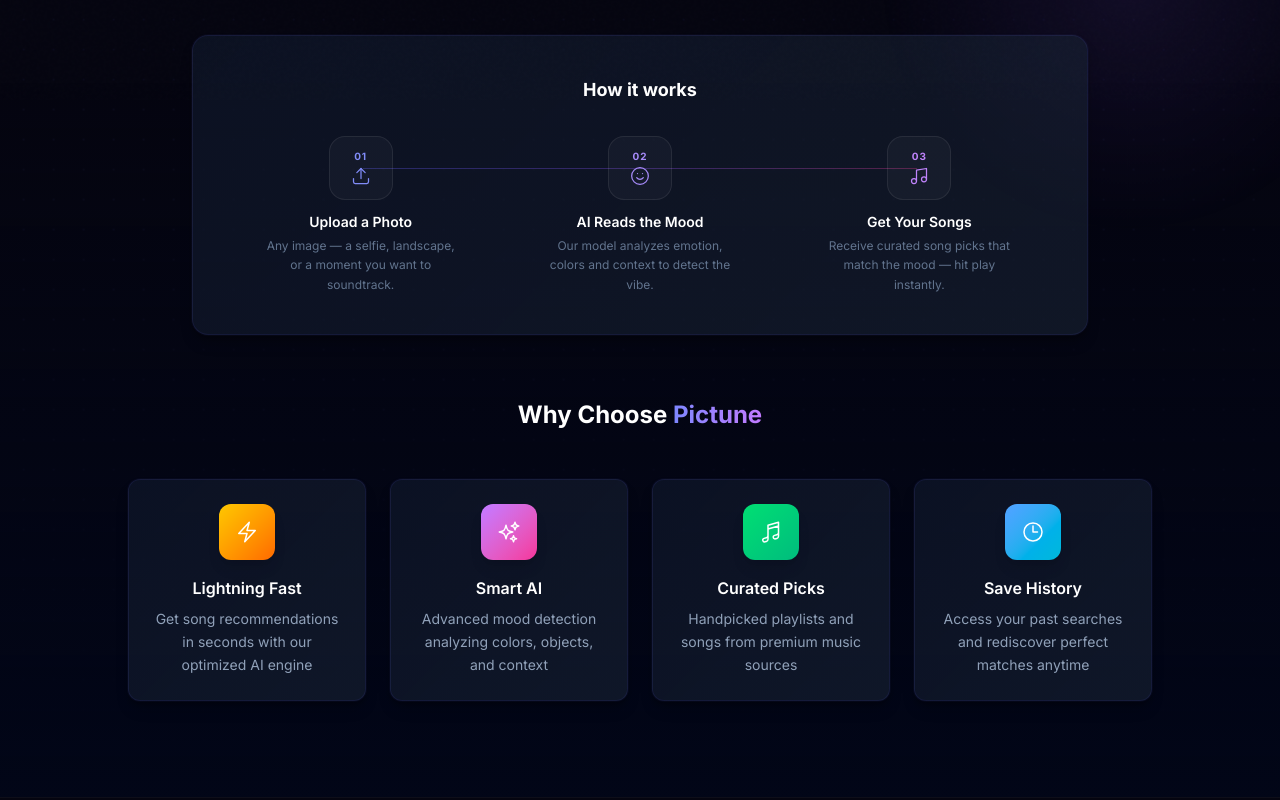
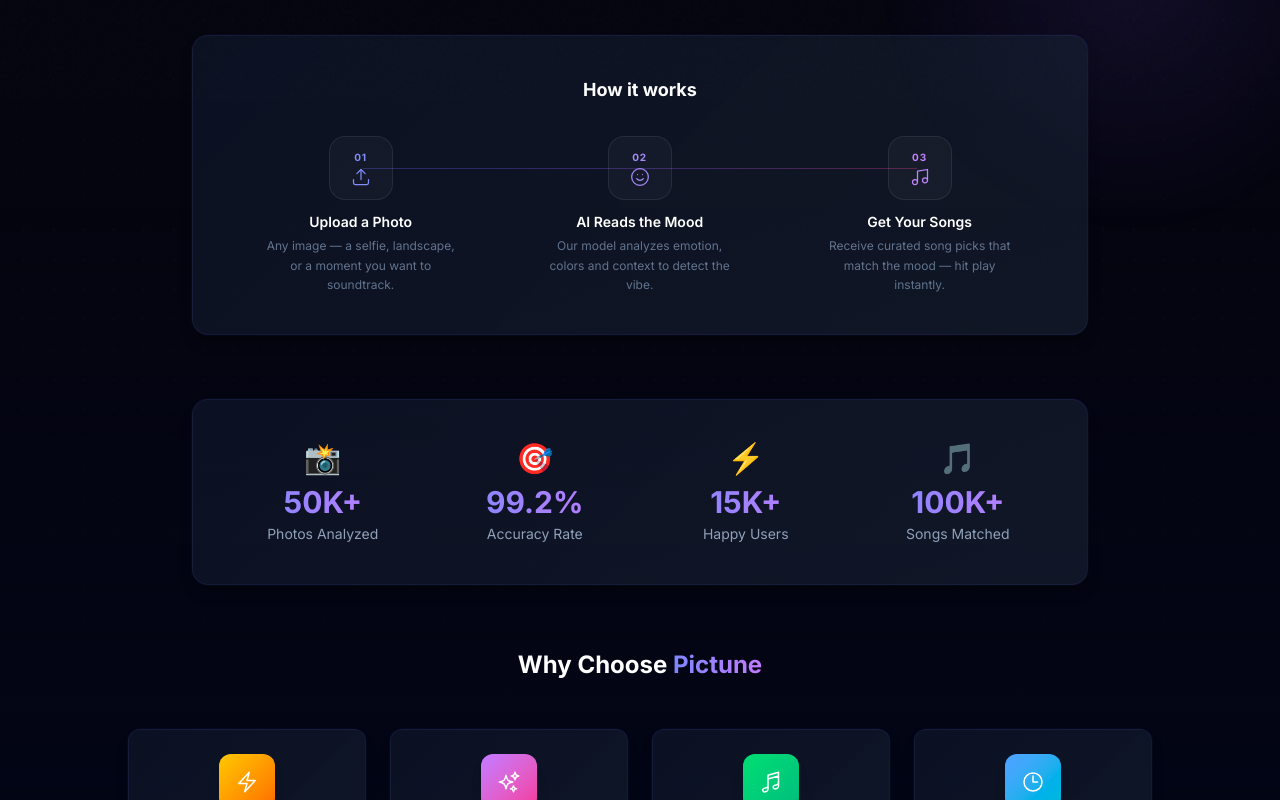
Before and after one commit to Shriii19/pictune_frontend, a React (Vite) app: page / in a window 1280 px wide. Shown: the part 700-1500 px from the top of the page. Built offline with nearby package versions, Linux system fonts and the light colour scheme.

Commit message:
feat: add stats section and enhance micro-interactions

```diff
--- a/src/App.css
+++ b/src/App.css
@@ -151,3 +151,53 @@
     box-shadow: 0 0 20px rgba(139, 92, 246, 0.4), 0 0 30px rgba(139, 92, 246, 0.2);
   }
 }
+
+/* ── Scale Bounce Animation ──────────────────────────────── */
+@keyframes scale-bounce {
+  0% {
+    opacity: 0;
+    transform: scale(0.8);
+  }
+  60% {
+    opacity: 1;
+    transform: scale(1.05);
+  }
+  100% {
+    opacity: 1;
+    transform: scale(1);
+  }
+}
+
+.animate-scale-bounce {
+  animation: scale-bounce 0.6s cubic-bezier(0.68, -0.55, 0.265, 1.55) both;
+}
+
+/* ── Slide Up Animation ──────────────────────────────────── */
+@keyframes slide-up {
+  from {
+    opacity: 0;
+    transform: translateY(30px);
+  }
+  to {
+    opacity: 1;
+    transform: translateY(0);
+  }
+}
+
+.animate-slide-up {
+  animation: slide-up 0.6s ease-out both;
+}
+
+/* ── Fade In Animation ───────────────────────────────────── */
+@keyframes fade-in {
+  from {
+    opacity: 0;
+  }
+  to {
+    opacity: 1;
+  }
+}
+
+.animate-fade-in {
+  animation: fade-in 0.8s ease-out both;
+}
--- a/src/pages/Home.jsx
+++ b/src/pages/Home.jsx
@@ -110,15 +110,45 @@
             ].map((item, idx) => (
               <div
                 key={idx}
-                className="relative text-center animate-scale-bounce"
+                className="relative text-center animate-scale-bounce group cursor-default"
                 style={{ animationDelay: `${0.2 + idx * 0.12}s` }}
               >
-                <div className="relative z-10 mx-auto w-16 h-16 rounded-2xl bg-white/[0.03] border border-white/8 flex flex-col items-center justify-center mb-3 hover:border-indigo-500/30 hover:bg-white/[0.06] transition-all duration-300">
-                  <span className="text-[10px] font-bold uppercase tracking-widest mb-0.5" style={{ color: item.color }}>{item.step}</span>
-                  {item.icon}
+                <div className="relative z-10 mx-auto w-16 h-16 rounded-2xl bg-white/[0.03] border border-white/8 flex flex-col items-center justify-center mb-3 hover:border-indigo-500/40 hover:bg-white/[0.08] transition-all duration-300 group-hover:scale-110 group-hover:-translate-y-1">
+                  <span className="text-[10px] font-bold uppercase tracking-widest mb-0.5 transition-colors duration-300" style={{ color: item.color }}>{item.step}</span>
+                  <div className="group-hover:scale-110 transition-transform duration-300">
+                    {item.icon}
+                  </div>
                 </div>
-                <h3 className="text-sm font-semibold text-white mb-1">{item.title}</h3>
-                <p className="text-xs text-slate-500 leading-relaxed max-w-[200px] mx-auto">{item.desc}</p>
+                <h3 className="text-sm font-semibold text-white mb-1 group-hover:text-indigo-300 transition-colors duration-300">{item.title}</h3>
+                <p className="text-xs text-slate-500 leading-relaxed max-w-[200px] mx-auto group-hover:text-slate-400 transition-colors duration-300">{item.desc}</p>
+              </div>
+            ))}
+          </div>
+        </div>
+      </div>
+
+      {/* Stats Section */}
+      <div className="w-full max-w-4xl mt-16 animate-slide-up" style={{ animationDelay: "0.25s" }}>
+        <div className="glass-card rounded-2xl p-8 md:p-10">
+          <div className="grid grid-cols-2 md:grid-cols-4 gap-8">
+            {[
+              { value: "50K+", label: "Photos Analyzed", icon: "📸" },
+              { value: "99.2%", label: "Accuracy Rate", icon: "🎯" },
+              { value: "15K+", label: "Happy Users", icon: "⚡" },
+              { value: "100K+", label: "Songs Matched", icon: "🎵" },
+            ].map((stat, idx) => (
+              <div
+                key={idx}
+                className="text-center group cursor-default animate-scale-bounce"
+                style={{ animationDelay: `${0.3 + idx * 0.08}s` }}
+              >
+                <div className="text-3xl mb-2 group-hover:scale-125 transition-transform duration-300">
+                  {stat.icon}
+                </div>
+                <div className="text-2xl md:text-3xl font-bold bg-gradient-to-r from-indigo-400 to-purple-400 bg-clip-text text-transparent mb-1 group-hover:scale-110 transition-transform duration-300">
+                  {stat.value}
+                </div>
+                <div className="text-xs md:text-sm text-slate-400">{stat.label}</div>
               </div>
             ))}
           </div>
```
